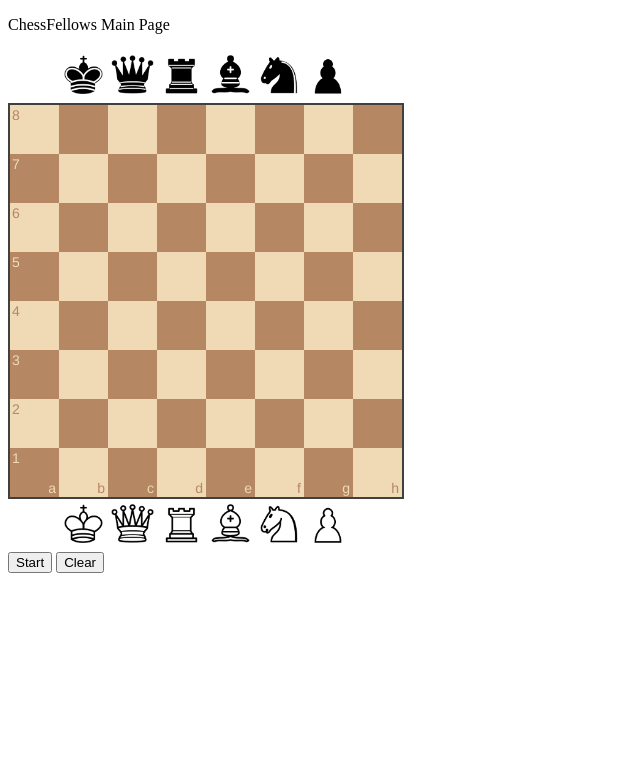
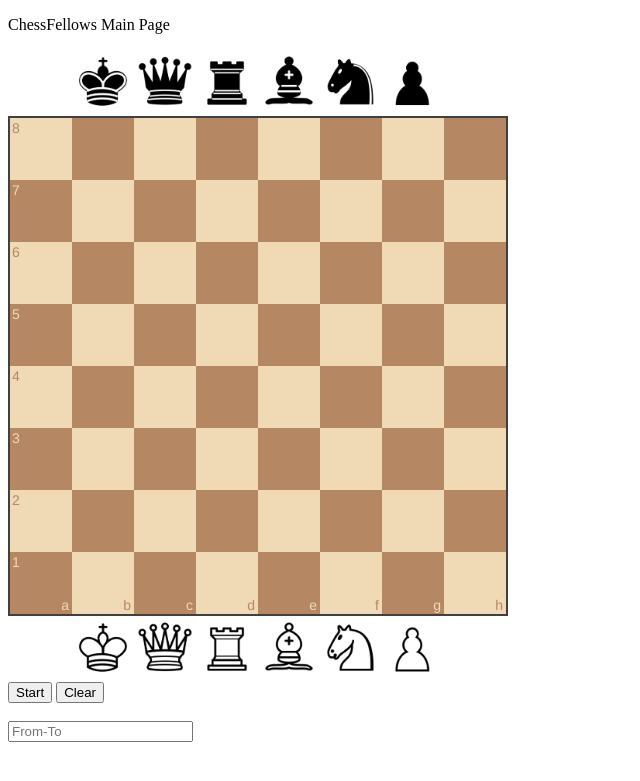
Before and after one commit to EyuelAbebe/gamer, a Django app: page / in a window 1280 px wide. Shown: the top 781 px of the page, without its empty margins (0-640 px from the left). Run offline with Django 3.2, Linux system fonts and the light colour scheme; some libraries are stand-ins or nearby versions.

Commit message:
some stuff

```diff
--- a/chessfellows/chess/templates/chess/base.html
+++ b/chessfellows/chess/templates/chess/base.html
@@ -11,13 +11,13 @@
     <body>
         <p>ChessFellows Main Page</p>
 
-            <div id="board2" style="width: 400px"></div>
-            <input type="button" id="startBtn" value="Start" />
-<input type="button" id="clearBtn" value="Clear" />
-            {% load staticfiles %}
-            <script src="{{ STATIC_URL }}js/match.js"></script>
-
-
+        <div id="board2" style="width: 500px"></div>
+        <input type="button" id="startBtn" value="Start" />
+        <input type="button" id="clearBtn" value="Clear" />
+        {% load staticfiles %}
+        <script src="{{ STATIC_URL }}js/match.js"></script>
+        <br><br>
+        <input type="text" id="make_move" placeholder="From-To" />
 
         {% block body %}
         {% endblock %}
```
